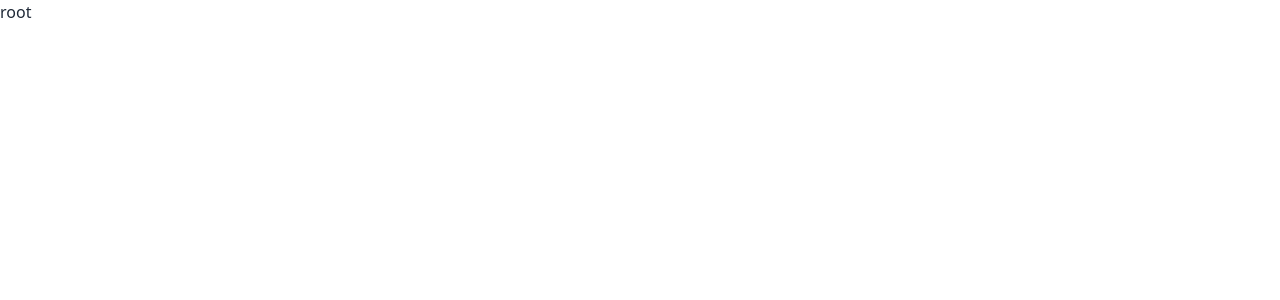
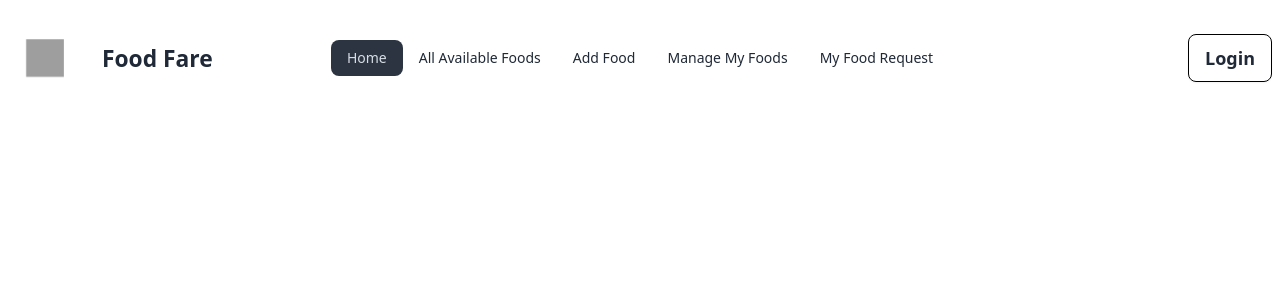
Before and after one commit to Md-Firoz-Mahmud-Nur/0142-Food-Fare-client-assignment-11-module-63, a React (Vite) app: page / in a window 1280 px wide. Shown: the top 300 px of the page. Built offline with nearby package versions, Linux system fonts and the light colour scheme; grey boxes are pictures that could not be loaded.

Commit message:
navbar done

```diff
--- /dev/null
+++ b/src/Components/Navbar.jsx
@@ -0,0 +1,87 @@
+import { Link, NavLink } from "react-router-dom";
+
+const Navbar = () => {
+  const links = (
+    <>
+      <li>
+        <Link to="/" className="md:hidden">
+          Food Fare
+        </Link>
+      </li>
+      <li>
+        <NavLink to="/">Home</NavLink>
+      </li>
+      <li>
+        <NavLink to="/allAvailableFoods">All Available Foods</NavLink>
+      </li>
+      <li>
+        <NavLink to="/addFood">Add Food</NavLink>
+      </li>
+      <li>
+        <NavLink to="/manageMyFoods">Manage My Foods </NavLink>
+      </li>
+      <li>
+        <NavLink to="/myFoodRequest">My Food Request</NavLink>
+      </li>
+    </>
+  );
+  return (
+    <div className="container navbar mx-auto mt-6 bg-base-100">
+      <div className="navbar-start">
+        <div className="dropdown">
+          <div tabIndex={0} role="button" className="btn btn-ghost lg:hidden">
+            <svg
+              xmlns="http://www.w3.org/2000/svg"
+              className="h-5 w-5"
+              fill="none"
+              viewBox="0 0 24 24"
+              stroke="currentColor"
+            >
+              <path
+                strokeLinecap="round"
+                strokeLinejoin="round"
+                strokeWidth="2"
+                d="M4 6h16M4 12h8m-8 6h16"
+              />
+            </svg>
+          </div>
+          <ul
+            tabIndex={0}
+            className="menu dropdown-content menu-sm z-[1] mt-3 w-52 rounded-box bg-base-100 p-2 shadow"
+          >
+            {links}
+          </ul>
+        </div>{" "}
+        <Link
+          to="/"
+          className="btn btn-ghost hidden items-center text-xl md:flex "
+        >
+          <img
+            className="size-10"
+            src="https://i.ibb.co/BrkS7wm/Logo.png"
+            alt=""
+          />
+        </Link>
+        <Link
+          to="/"
+          className="btn btn-ghost hidden items-center text-2xl md:flex "
+        >
+          Food Fare
+        </Link>
+      </div>
+      <div className="navbar-center hidden lg:flex">
+        <ul className="menu menu-horizontal px-1">{links}</ul>
+      </div>
+      <div className="navbar-end gap-4">
+        <Link
+          to="/login"
+          className="btn border border-black bg-transparent  text-lg  hover:bg-gray-800 hover:text-white"
+        >
+          Login
+        </Link>
+      </div>
+    </div>
+  );
+};
+
+export default Navbar;
--- a/Root.jsx
+++ b/src/Root.jsx
@@ -1,7 +1,9 @@
+import Navbar from "./Components/Navbar";
+
 const Root = () => {
   return (
     <div>
-      root
+      <Navbar></Navbar>
     </div>
   );
 };
--- a/src/main.jsx
+++ b/src/main.jsx
@@ -2,7 +2,7 @@
 import ReactDOM from "react-dom/client";
 import { createBrowserRouter, RouterProvider } from "react-router-dom";
 import "./index.css";
-import Root from "../Root";
+import Root from "./Root";
 import ErrorPage from "./ErrorPage";
 
 const router = createBrowserRouter([
```
